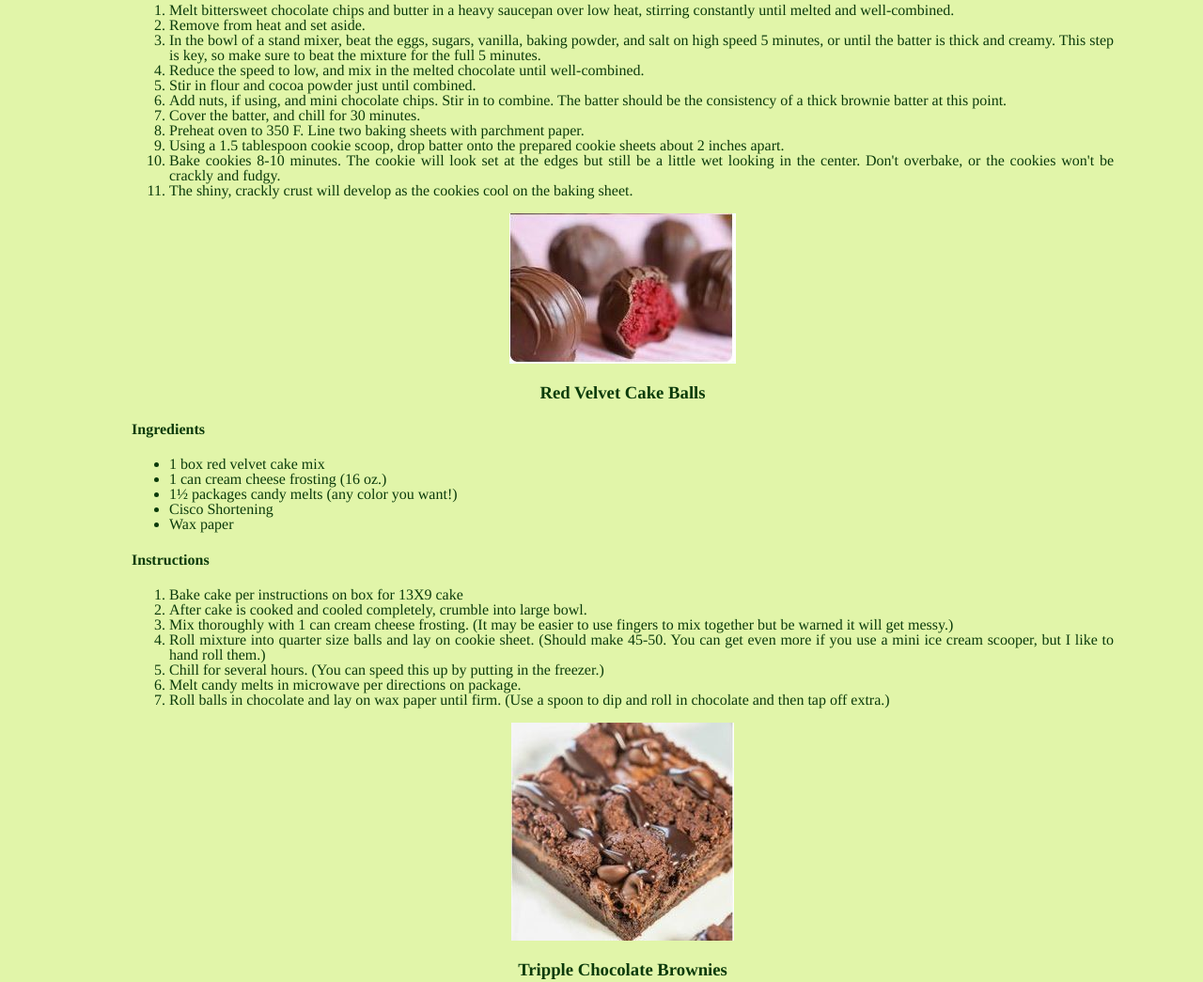
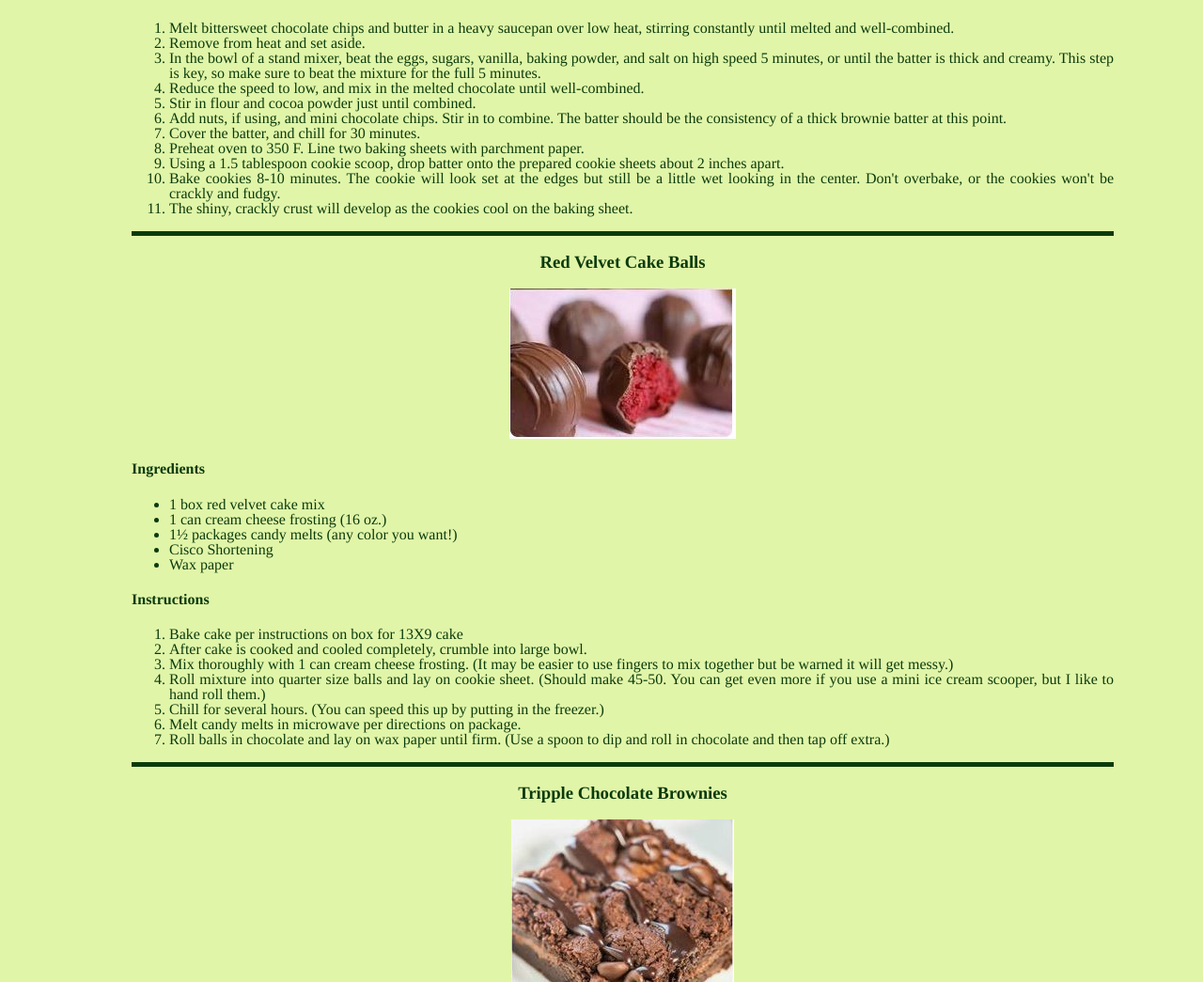
Before and after one commit to cpjohnso/Assignment3, a plain HTML site: page Assignment_3/Recipes.html in a window 1280 px wide. Shown: the part 935-1980 px from the top of the page at 94% size. Drawn offline with Linux system fonts and the light colour scheme.

Commit message:
matching grains format

```diff
--- a/Assignment_3/Recipes.html
+++ b/Assignment_3/Recipes.html
@@ -46,9 +46,10 @@
         <div id="line_sep">
         </div>
 
+
         <center>
+            <h3 align=center> <A NAME="BC">Brownie Cookies </A> </h3>
             <img src="img/Cookie.JPG" />
-            <h3 align=center> <A NAME="BC">Brownie Cookies </A> </h3>
         </center>
         <h4>
             Ingredients
@@ -81,10 +82,13 @@
             <li>Bake cookies 8-10 minutes. The cookie will look set at the edges but still be a little wet looking in the center. Don't overbake, or the cookies won't be crackly and fudgy.</li>
             <li>The shiny, crackly crust will develop as the cookies cool on the baking sheet.</li>
         </ol>
+        <div id="line_sep">
+        </div>
+
 
         <center>
+            <h3 align=center> <A NAME="RV">Red Velvet Cake Balls </A> </h3>
             <img src="img/Cake.JPG" />
-            <h3 align=center> <A NAME="RV">Red Velvet Cake Balls </A> </h3>
         </center>
         <h4>Ingredients</h4>
         <ul>
@@ -104,10 +108,13 @@
             <li>Melt candy melts in microwave per directions on package.</li>
             <li>Roll balls in chocolate and lay on wax paper until firm. (Use a spoon to dip and roll in chocolate and then tap off extra.)</li>
         </ol>
+        <div id="line_sep">
+        </div>
+
 
         <center>
+            <h3 align=center> <A NAME="TC">Tripple Chocolate Brownies </A> </h3>
             <img src="img/Brownie.JPG" />
-            <h3 align=center> <A NAME="TC">Tripple Chocolate Brownies </A> </h3>
         </center>
         <h4>Ingredients</h4>
         <ul>
```
